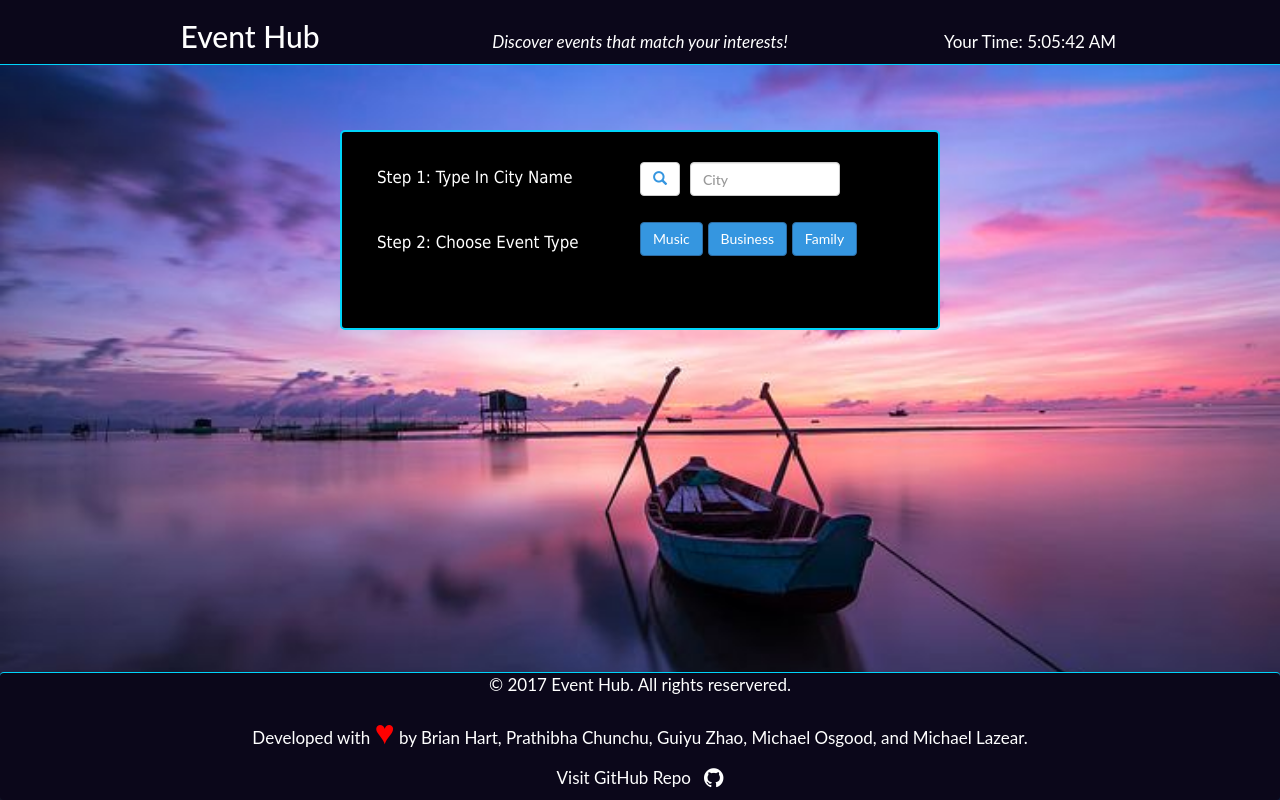
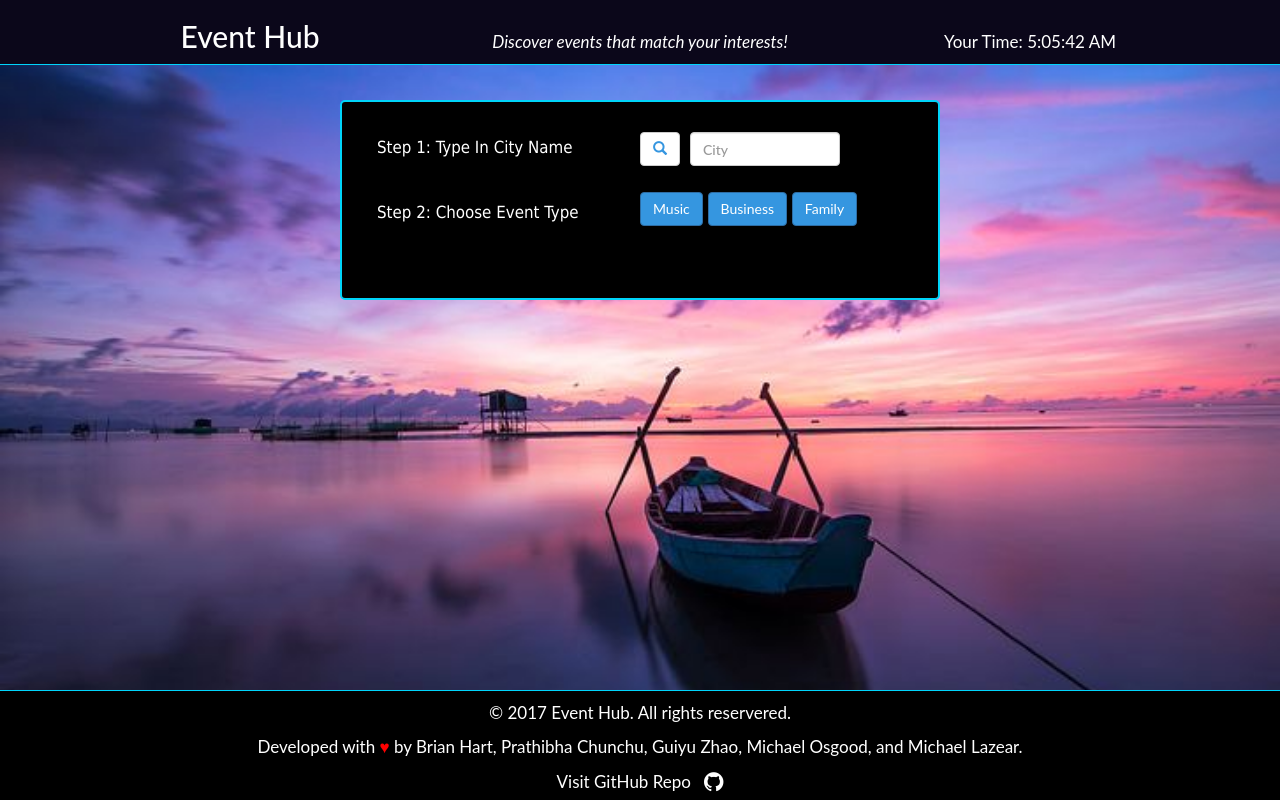
Before and after one commit to CocoZDev/EventHub, a PHP site: page / in a window 1280 px wide. Run offline with PHP 8.4, Linux system fonts and the light colour scheme; some libraries are stand-ins or nearby versions.

Commit message:
updated nav style, changed the animated search section to static, and adjusted footer position and other minor style update

```diff
--- a/assets/css/style.css
+++ b/assets/css/style.css
@@ -6,8 +6,8 @@
 html,
 body {
   height: 100%;
+  padding: 0;
   margin: 0;
-  padding: 0;
 }
 
 html {
@@ -17,9 +17,6 @@ html {
 body {
   background-image: url("../images/sunrise_org.jpg");
   background-size: cover;
-  /*height:100%;*/
-  min-height: 400px;
-  padding: 80px 0px;
 
   /* Fixed Background Image */
   background-repeat: no-repeat;
@@ -39,14 +36,25 @@ p {
   font-size: 17px;
 }
 
+/* Wrapper for page content to push down footer */
+main {
+  min-height: 100%;
+  height: auto;
+  /* Negative indent footer by its height */
+  /* margin: 0 auto -110px; */
+  margin-bottom: -110px;
+  /* Pad bottom by footer height */
+  padding: 0 0 110px;
+}
+
 #footer {
-  position: absolute;
-  bottom: 0;
-  left: 0;
   width: 100%;
+  height: 110px; /*same height as the margin to the bottom of the body */
   border: none;
   border-top: 1px solid #00d4fa;
-  margin-bottom: 0;
+  color: white;
+  padding: 10px;
+  background-color: black;
 }
 
 nav,
@@ -95,6 +103,14 @@ input {
   display: block;
   margin: auto;
   margin-top: 10px;
+}
+
+#eventsDisplay {
+  width: 100%;
+  position: relative;
+  top: 300px;
+  left: 0;
+  font-size: 18px;
 }
 
 #eventImage {
@@ -181,7 +197,7 @@ div.tab button.active {
 #search-menu {
   width: 600px;
   margin-left: calc(50% - 300px);
-  margin-top: 50px;
+  margin-top: 100px;
   position: absolute;
   color: #fff;
   font-weight: 500;
@@ -237,15 +253,6 @@ ul {
 
 li {
   display: inline-block;
-}
-
-#eventsDisplay {
-  width: 100%;
-  position: relative;
-  top: 300px;
-  left: 0;
-  font-size: 18px;
-  padding-bottom: 200px;
 }
 
 /* @media only screen and (max-width: 1680px) {
@@ -313,7 +320,7 @@ li {
   }
 
   #search-menu {
-    margin-top: 80px;
+    margin-top: 150px;
     margin-left: 0;
   }
 }
--- a/index.html
+++ b/index.html
@@ -98,10 +98,10 @@
 	</main>
 
 	<footer>
-		<div id="footer" class="navbar navbar-default">
+		<div id="footer">
 			<div>
 				<p>© 2017 Event Hub. All rights reservered.</p>
-				<p>Developed with <span style="font-size:200%;color:red;">&hearts;</span> by Brian Hart, Prathibha Chunchu, Guiyu Zhao, Michael Osgood, and Michael Lazear.
+				<p>Developed with <span style="color:red;">&hearts;</span> by Brian Hart, Prathibha Chunchu, Guiyu Zhao, Michael Osgood, and Michael Lazear.
 				</p>
 				<p><a href="https://github.com/Zoey007/EventHub" target="_blank"> Visit GitHub Repo &nbsp; <span class="fa fa-lg fa-github"></span></a>
 				</p>
```
